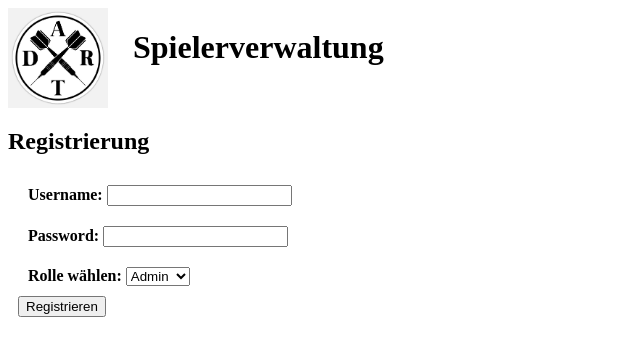
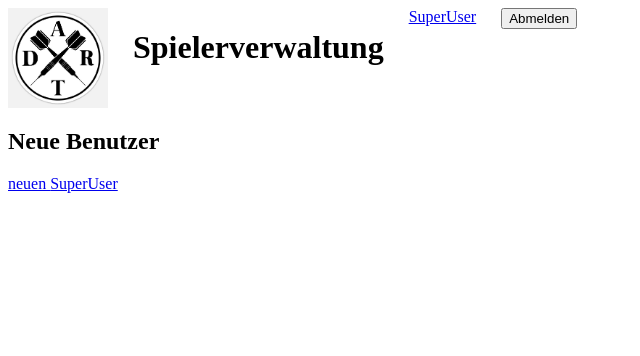
Before and after one commit to lliorlio2301/spieler, a Spring Boot app: page /spielerverwaltung/admin/registrierung in a window 1280 px wide. Shown: the top 356 px of the page, without its empty margins (0-640 px from the left). Run offline with Spring Boot 4, Linux system fonts and the light colour scheme; the visitor is signed in with stand-in values (Sample User, id 1); some of the project's set-up classes (security, data sources, template engines, error pages and the like) are left out, and stand-ins take their place.

Commit message:
Registrierung sauber getrennt

```diff
--- a/src/main/resources/templates/registrierung.html
+++ b/src/main/resources/templates/registrierung.html
@@ -11,32 +11,19 @@
     <div class="leiste_oben">
         <img th:src="@{/images/logo.jpg}" alt="App_Logo">
         <h1>Spielerverwaltung</h1>
+        <a th:href="@{/spielerverwaltung/super}">SuperUser</a>
+        <form th:action="@{/abmelden}" method="post" class="button">
+            <button type="submit">Abmelden</button>
+        </form>
     </div>
 
     <div class="seite">
-        <h2>Registrierung</h2>
-    </div>
-    <div class="formular">
-        <form th:action="@{/spielerverwaltung/admin/registrierung/newUser}" method="post" th:object="${benutzer}">
-            <div>
-                <label for="username">Username: </label>
-                <input type="text" th:field="*{username}" id="username">
-            </div>
-            <div>
-                <label for="password">Password: </label>
-                <input type="text" th:field="*{passwort}" id="password">
-            </div>
-            <div class="">
-                <label for="role">Rolle wählen:</label>
-                <select th:field="*{role}" id="role">
-                    <option th:each="r : ${role}"
-                            th:value="${r}"
-                            th:text="${r.name}">ROLE_BENUTZER</option>
-                </select>
-            </div>
-            <button type="submit">Registrieren</button>
-        </form>
+        <h2>Neue Benutzer</h2>
     </div>
 
+    <div class="">
+        <a th:href="@{/spielerverwaltung/admin/registrierung/neuerAdmin}">neuen </a>
+        <a th:href="@{/spielerverwaltung/admin/registrierung/neuerSpieler}">SuperUser</a>
+    </div>
 </body>
 </html>
```
